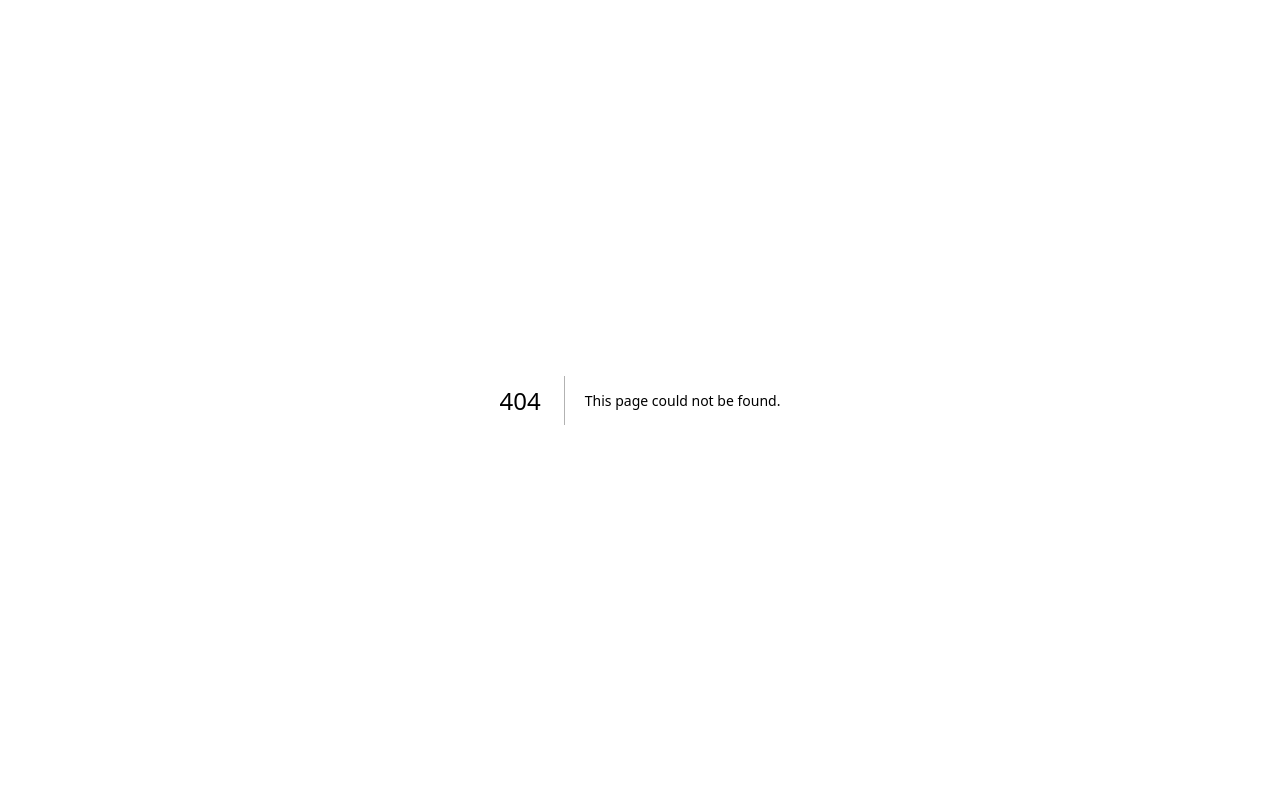
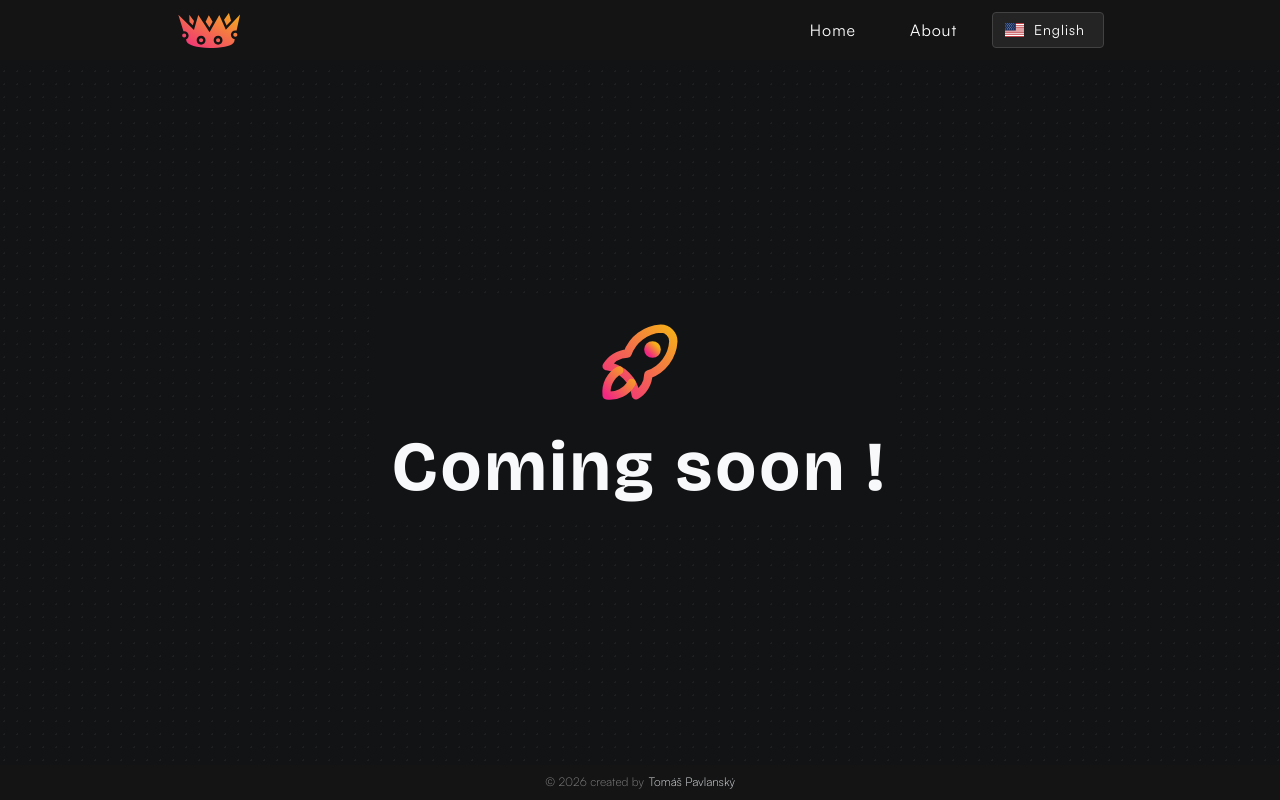
Before and after one commit to pavlansky/ResizeKing, a Next.js app: page /en/resize-image in a window 1280 px wide. Before the commit this address had no page. Built offline with nearby package versions, Linux system fonts and the light colour scheme; a web font is replaced by a local one.

Commit message:
chore: not found & coming soon pages

```diff
--- a/messages/en.json
+++ b/messages/en.json
@@ -69,6 +69,9 @@
       "again_button": "Try again"
     }
   },
+  "ResizeImagePage":{
+    "title": "Coming soon !"
+  },
   "StepNotifications": {
     "error_title": "Error",
     "wrong_file_text": "Only video files are allowed !",
--- a/messages/sk.json
+++ b/messages/sk.json
@@ -68,6 +68,9 @@
       "again_button": "Skúsiť znova"
     }
   },
+  "ResizeImagePage":{
+    "title": "Už čoskoro !"
+  },
   "StepNotifications": {
     "error_title": "Chyba",
     "wrong_file_text": "Povolené sú iba video súbory !",
--- /dev/null
+++ b/src/app/[locale]/(shell)/resize-image/page.tsx
@@ -0,0 +1,20 @@
+import { use } from 'react';
+
+import { setRequestLocale } from 'next-intl/server';
+import { Locale, useTranslations } from 'next-intl';
+import '@/app/[locale]/(shell)/page.module.css';
+import ComingSoon from '@/components/ComingSoon/ComingSoon';
+import { Center, Container } from '@mantine/core';
+
+export default function ResizeImage({ params }: PageProps<'/[locale]/resize-image'>) {
+  const { locale } = use(params);
+  setRequestLocale(locale as Locale);
+  const t = useTranslations('ResizeImagePage');
+  return (
+    <Container h="calc(100vh - 95px)">
+      <Center h="100%">
+        <ComingSoon />
+      </Center>
+    </Container>
+  );
+}
--- /dev/null
+++ b/src/app/not-found.tsx
@@ -0,0 +1,5 @@
+import { redirect } from 'next/navigation';
+
+export default function NotFound() {
+  redirect('/');
+}
--- /dev/null
+++ b/src/components/ComingSoon/ComingSoon.tsx
@@ -0,0 +1,57 @@
+import { Center, Flex, rem, Title } from '@mantine/core';
+import { useTranslations } from 'next-intl';
+import { IconRocket } from '@tabler/icons-react';
+
+export default function ComingSoon() {
+  const t = useTranslations('ResizeImagePage');
+  return (
+    <Flex
+      direction="column"
+      align="center"
+      bg="#121315"
+      p={{ base: rem(12) }}
+    >
+      <Center
+        w={{ base: rem(60), sm: rem(70), md: rem(80), lg: rem(100) }}
+        h={{ base: rem(60), sm: rem(70), md: rem(80), lg: rem(100) }}
+      >
+        <svg
+          style={{ width: '100%', height: '100%' }}
+          viewBox="0 0 24 24"
+        >
+          <defs>
+            <linearGradient
+              id="rocket-grad"
+              x1="0%"
+              y1="100%"
+              x2="100%"
+              y2="0%"
+            >
+              <stop
+                offset="0%"
+                stopColor="rgb(241, 39, 130)"
+              />
+              <stop
+                offset="100%"
+                stopColor="rgb(245, 175, 25)"
+              />
+            </linearGradient>
+          </defs>
+          <IconRocket
+            stroke={2}
+            size="100%"
+            color="url(#rocket-grad)"
+          />
+        </svg>
+      </Center>
+
+      <Title
+        mt={{ base: rem(10) }}
+        order={1}
+        fz={{ md: rem(50), lg: rem(70) }}
+      >
+        {t('title')}
+      </Title>
+    </Flex>
+  );
+}
```
